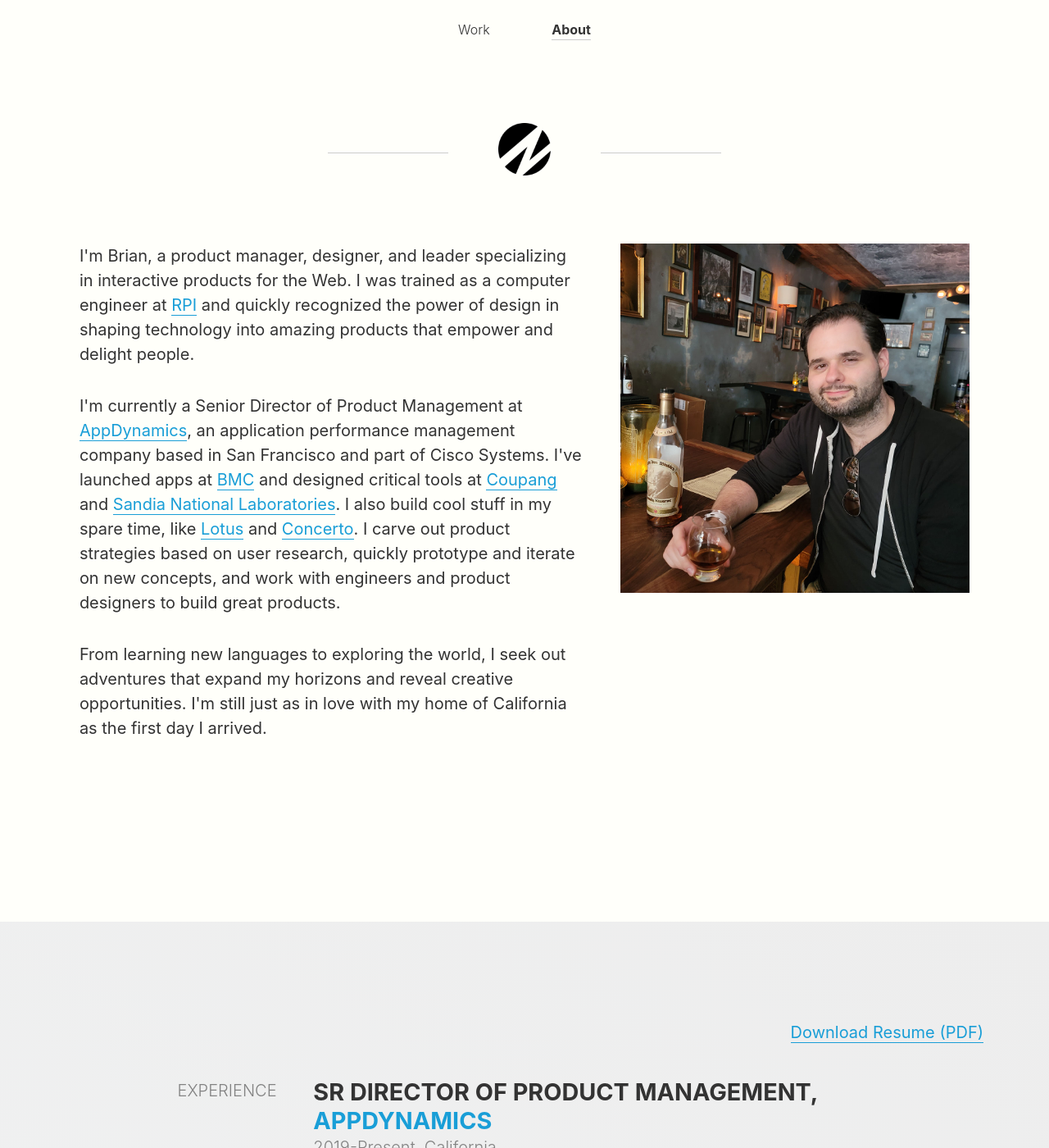
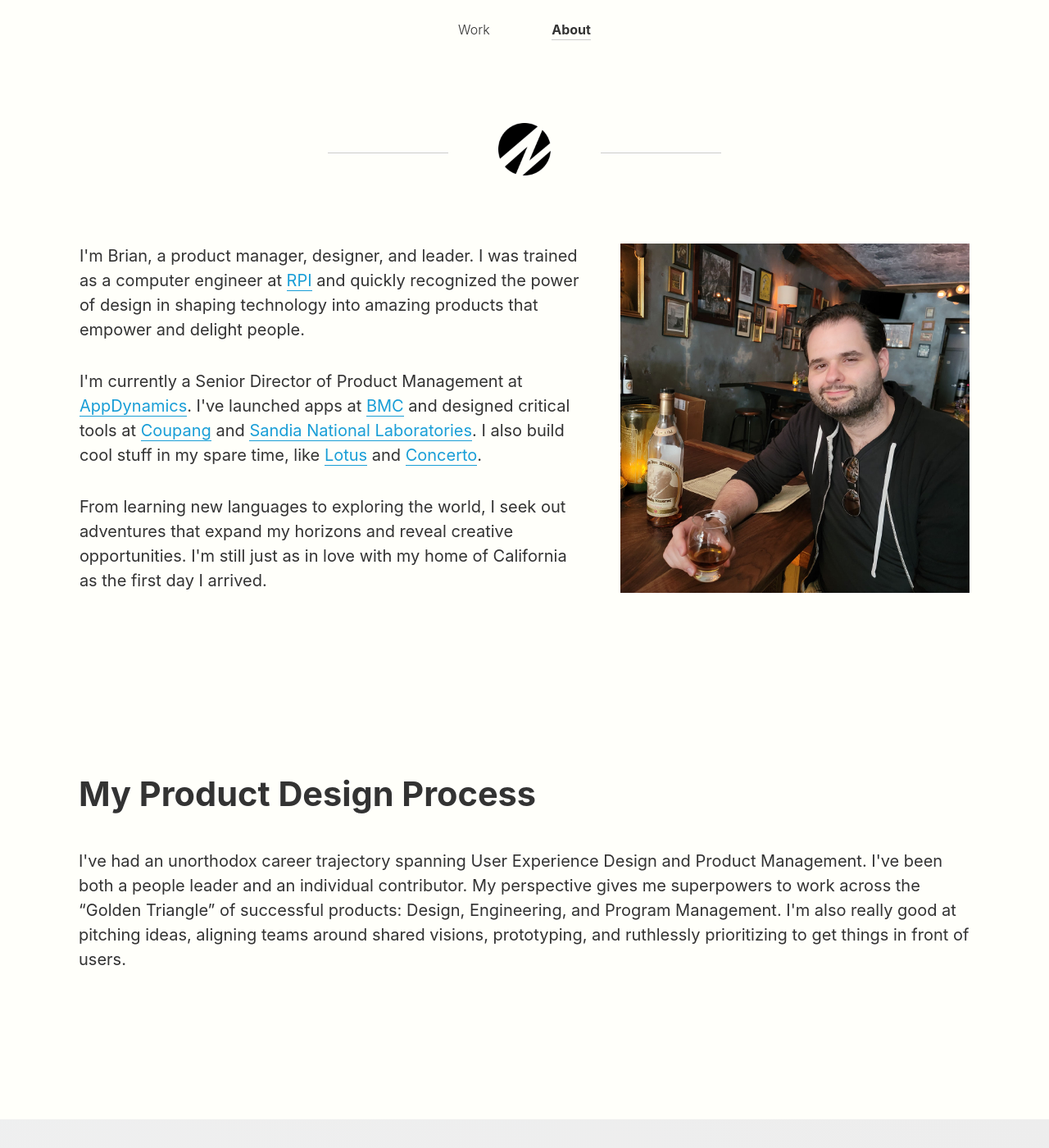
Before and after one commit to brzaik/brz4, a Jekyll site: the page built from about.html, in a window 1280 px wide and 1400 px high. Shown: the whole window at 82% size. Built offline with Jekyll 4.4.1, drawn with Linux system fonts in a browser that asks for light colours; nearby versions of some CDN libraries.

Commit message:
Added content to About page.

```diff
--- a/about.html
+++ b/about.html
@@ -8,10 +8,10 @@ title: About
   <div class="row">
     <div class="col-7">
       <p>
-        I'm Brian, a product manager, designer, and leader specializing in interactive products for the Web. I was trained as a computer engineer at <a class="underline" href="http://rpi.edu">RPI</a> and quickly recognized the power of design in shaping technology into amazing products that empower and delight people.
+        I'm Brian, a product manager, designer, and leader. I was trained as a computer engineer at <a class="underline" href="http://rpi.edu">RPI</a> and quickly recognized the power of design in shaping technology into amazing products that empower and delight people.
       </p>
       <p>
-        I'm currently a Senior Director of Product Management at <a class="underline" href="http://appdynamics.com">AppDynamics</a>, an application performance management company based in San Francisco and part of Cisco Systems. I've launched apps at <a class="underline" href="http://bmc.com">BMC</a> and designed critical tools at <a class="underline" href="http://coupang.com">Coupang</a> and <a class="underline" href="http://sandia.gov">Sandia National Laboratories</a>. I also build cool stuff in my spare time, like <a class="underline" href="/works/lotus">Lotus</a> and <a class="underline" href="/works/concerto2">Concerto</a>. I carve out product strategies based on user research, quickly prototype and iterate on new concepts, and work with engineers and product designers to build great products.
+        I'm currently a Senior Director of Product Management at <a class="underline" href="http://appdynamics.com">AppDynamics</a>. I've launched apps at <a class="underline" href="http://bmc.com">BMC</a> and designed critical tools at <a class="underline" href="http://coupang.com">Coupang</a> and <a class="underline" href="http://sandia.gov">Sandia National Laboratories</a>. I also build cool stuff in my spare time, like <a class="underline" href="/works/lotus">Lotus</a> and <a class="underline" href="/works/concerto2">Concerto</a>.
       </p>
       <p>
         From learning new languages to exploring the world, I seek out adventures that expand my horizons and reveal creative opportunities. I'm still just as in love with my home of California as the first day I arrived.
@@ -21,6 +21,13 @@ title: About
       <img src="/assets/images/about-brian.jpg" alt="About Brian" />
     </div>
   </div>
+</div>
+
+<div class="container padder-margin-bottom">
+  <h3>My Product Design Process</h3>
+  <p>
+    I've had an unorthodox career trajectory spanning User Experience Design and Product Management. I've been both a people leader and an individual contributor. My perspective gives me superpowers to work across the “Golden Triangle” of successful products: Design, Engineering, and Program Management. I'm also really good at pitching ideas, aligning teams around shared visions, prototyping, and ruthlessly prioritizing to get things in front of users.
+  </p>
 </div>
 
 <div class="stripe stripe-gray">
```
